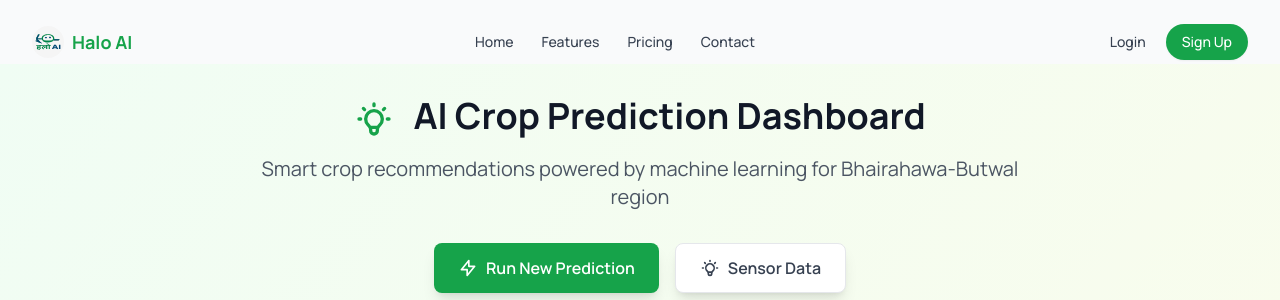
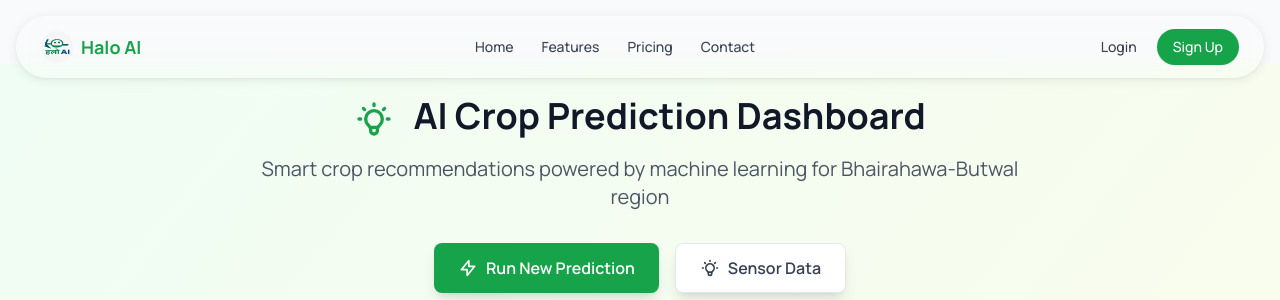
Before and after one commit to mahatoankit/halo-AI, a Django app: page /crop-prediction/ in a window 1280 px wide. Shown: the top 300 px of the page. Run offline with Django 5.2, Linux system fonts and the light colour scheme; some libraries are stand-ins or nearby versions.

Commit message:
minor changes

```diff
--- a/backend/haloai/static/css/resizable-navbar.css
+++ b/backend/haloai/static/css/resizable-navbar.css
@@ -13,26 +13,31 @@
   width: 100%;
   max-width: 80rem;
   margin: 0 auto;
-  background: transparent;
+  background: rgba(255, 255, 255, 0.1);
+  backdrop-filter: blur(8px);
   border-radius: 9999px;
-  padding: 0.5rem 1rem;
+  padding: 0.75rem 1.5rem;
   display: flex;
   align-items: center;
   justify-content: space-between;
   transition: all 0.3s cubic-bezier(0.4, 0, 0.2, 1);
+  box-shadow: 0 2px 12px rgba(0, 0, 0, 0.08),
+              0 1px 3px rgba(0, 0, 0, 0.05);
+  border: 1px solid rgba(255, 255, 255, 0.15);
 }
 
 .navbar.scrolled {
-  background: rgba(255, 255, 255, 0.8);
-  backdrop-filter: blur(10px);
-  box-shadow: 0 0 24px rgba(34, 42, 53, 0.06),
-              0 1px 1px rgba(0, 0, 0, 0.05),
+  background: rgba(255, 255, 255, 0.9);
+  backdrop-filter: blur(12px);
+  box-shadow: 0 4px 20px rgba(34, 42, 53, 0.12),
+              0 2px 8px rgba(0, 0, 0, 0.08),
               0 0 0 1px rgba(34, 42, 53, 0.04),
               0 0 4px rgba(34, 42, 53, 0.08),
               0 16px 68px rgba(47, 48, 55, 0.05),
               0 1px 0 rgba(255, 255, 255, 0.1) inset;
   width: 60%;
   min-width: 800px;
+  padding: 0.5rem 1.25rem;
   transform: translateY(20px);
 }
 
```
Also changed, not shown: other parts of backend/haloai/static/css/resizable-navbar.css (+2 -1 lines).
